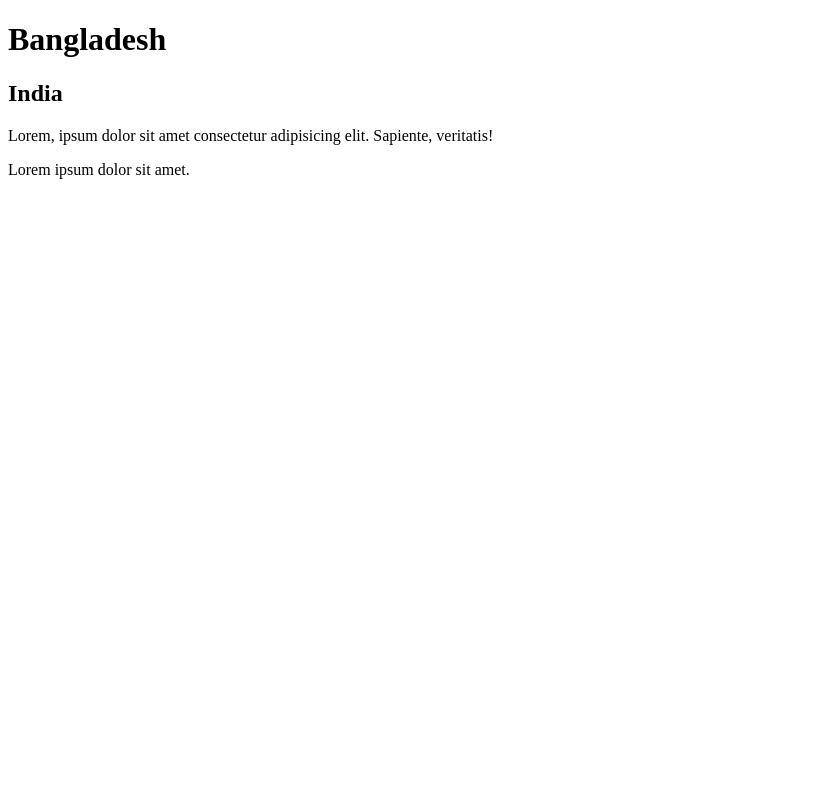
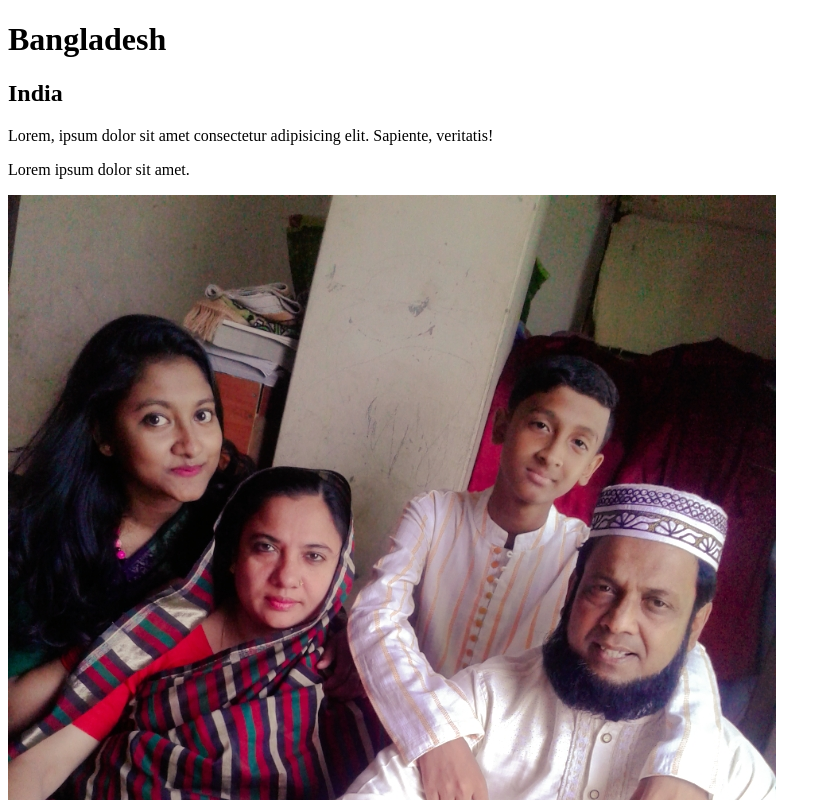
Before and after one commit to tazneenmunni/my-first-repo, a plain HTML site: page index.html in a window 1280 px wide. Shown: the top 800 px of the page, without its empty margins (0-831 px from the left). Drawn offline with Linux system fonts and the light colour scheme.

Commit message:
image added

```diff
--- a/index.html
+++ b/index.html
@@ -13,6 +13,7 @@
     <h2>India</h2>
     <p>Lorem, ipsum dolor sit amet consectetur adipisicing elit. Sapiente, veritatis!</p>
     <p>Lorem ipsum dolor sit amet.</p>
+    <img src="2018-04-14-14-25-30-997.jpg" alt="">
 </body>
 
 </html>
```
Also changed, not shown: 2018-04-14-14-25-30-997.jpg (added), 2018-04-14-14-26-03-716-1.jpg (added).
